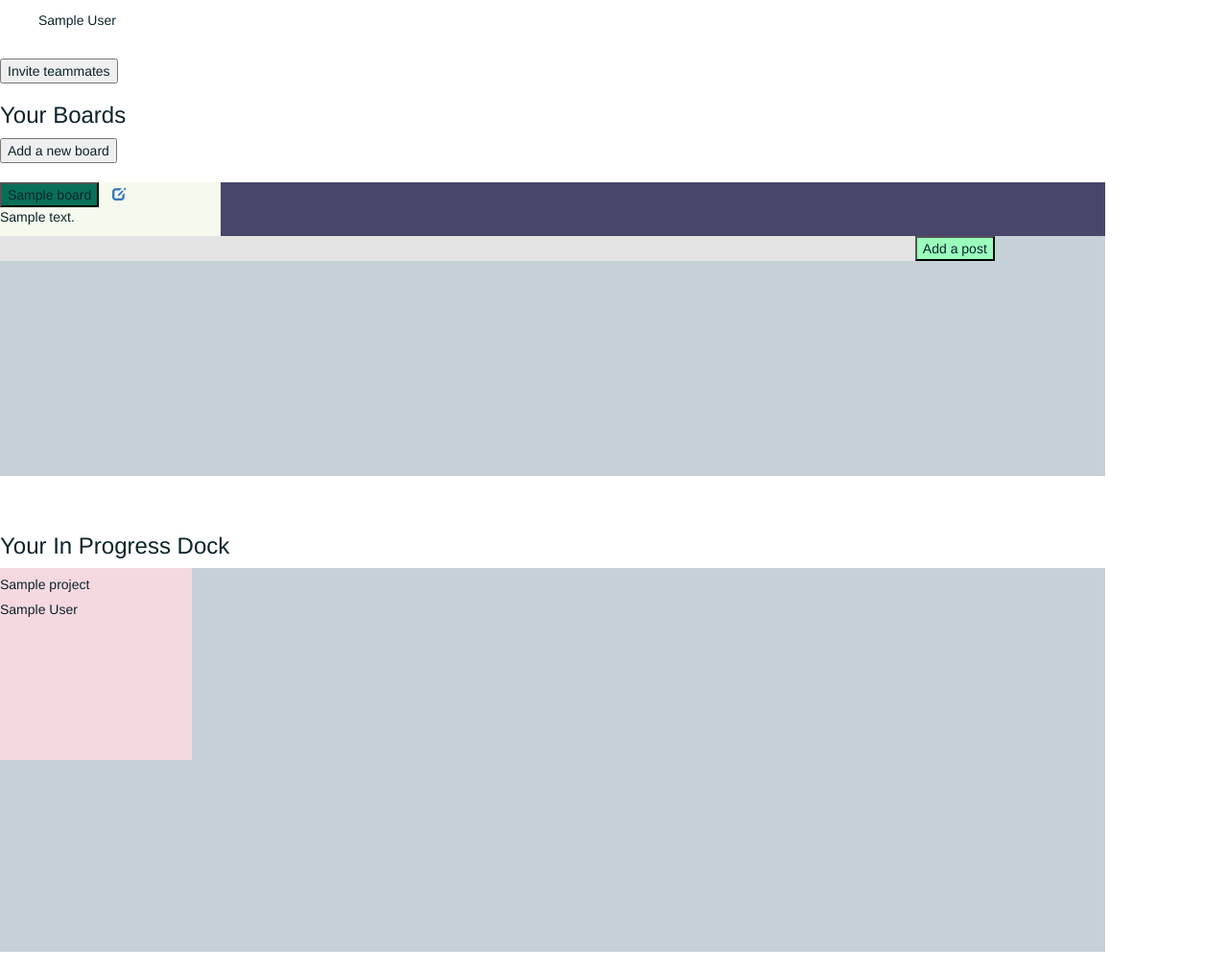
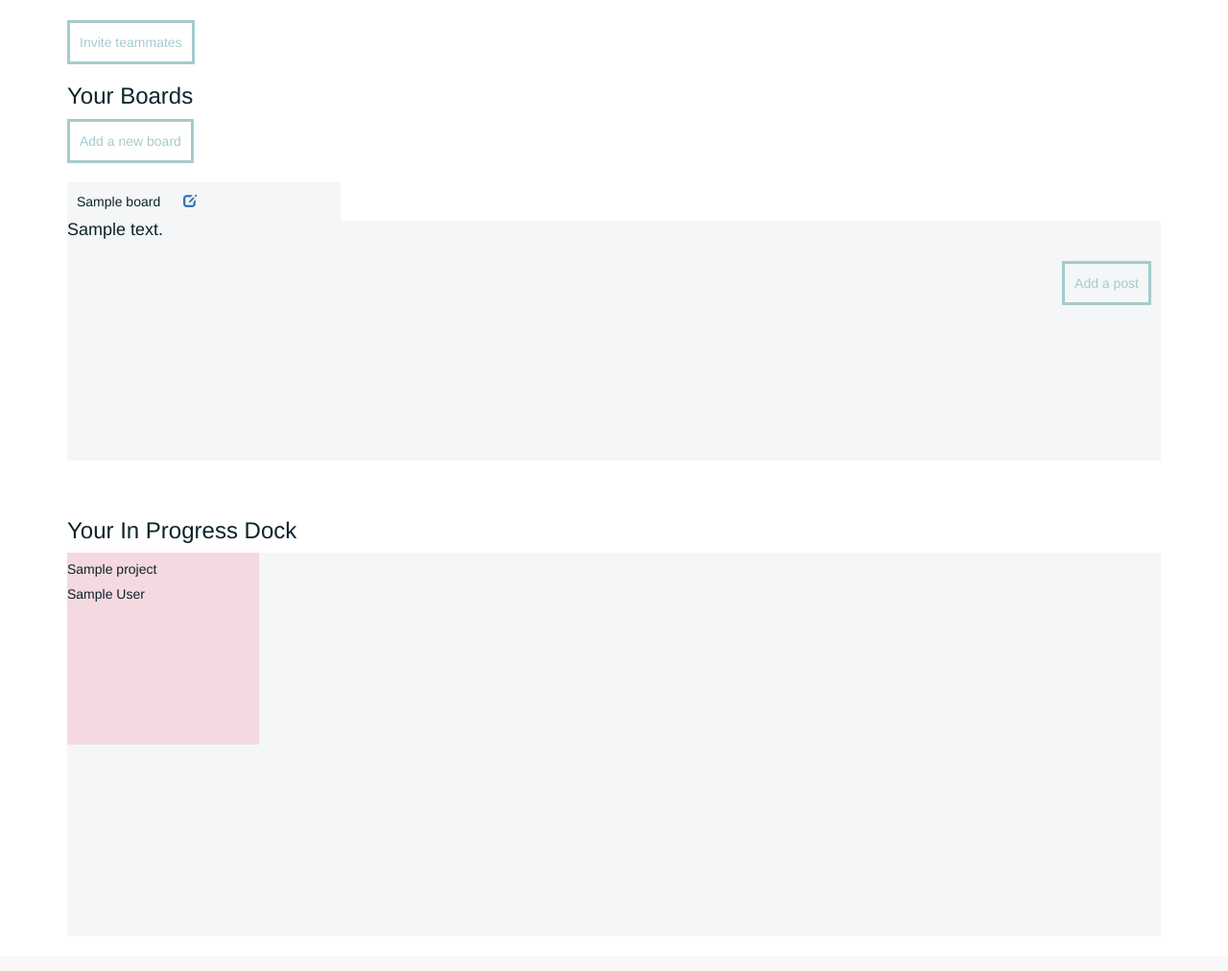
Before and after one commit to moreKEYTAR/Hackbright-project, a Flask app: page /view-team in a window 1280 px wide. Shown: the part 350-1362 px from the top of the page at 96% size. After the commit the page ends 1126 px from the top, so only its background shows below. Run offline with Flask 2, Linux system fonts and the light colour scheme; the visitor is signed in with stand-in values (Sample User, id 1); tables that the repository leaves empty hold one stand-in row (values such as "Sample post"); some libraries are stand-ins or nearby versions; some web fonts are replaced.

Commit message:
Worked on button and navbar styling. About to change front page floating div.

```diff
--- a/server.py
+++ b/server.py
@@ -109,20 +109,20 @@ def productivity_data_chartA():
                             "Saturday",
                             "Sunday"],
                  "datasets": [{"data": weekly_stats,
-                               "backgroundColor": ["yellow",
-                                                   "blue",
-                                                   "lightgreen",
-                                                   "purple",
-                                                   "pink",
-                                                   "orange",
-                                                   "lightblue"],
-                               "hoverBackgroundColor": ["#FF6384",
-                                                        "#36A2EB",
-                                                        "#FFCE56",
-                                                        "#FF6384",
-                                                        "#36A2EB",
-                                                        "#FFCE56",
-                                                        "#FF6384"]
+                               "backgroundColor": ["#FF6384",
+                                                   "#A5CBCC",
+                                                   "#FF7E6B",
+                                                   "#70AE6E",
+                                                   "#FFB8C7",
+                                                   "#434371",
+                                                   "#F4D461"],
+                               "hoverBackgroundColor": ["#E68C94",
+                                                        "#C9DFE0",
+                                                        "#FFB2A6",
+                                                        "#9FC89D",
+                                                        "#FACCE1",
+                                                        "#767697",
+                                                        "#F8E39A"]
                                }]
                  }
 
@@ -524,7 +524,10 @@ def invite_new_teammates(team_id):
     #  Update database to track pending invite
     for email in emails_lst:
         already_relationshp = None
+        # import pdb; pdb.set_trace()
         user_object = q.get_user_by_email(email)
+            # <lantz.ek@gmail.com  U_ID: 10  Displayname: Liz>s
+
         if user_object:  # user is a member
             # if the user is registered or not, the relationship begins as null
             # check for userteam relationship
@@ -537,6 +540,7 @@ def invite_new_teammates(team_id):
                         break  # relationship exists, regardless of status
                 if already_relationshp is None:
                     new_userteam = UserTeam(user_id=user_object.u_id, team_id=team_id, is_member=None)
+                    #<UT_ID: None  User: 10  Team: 8>
                     q.add_to_db(new_userteam)
             else:
                 new_userteam = UserTeam(user_id=user_object.u_id, team_id=team_id, is_member=None)
--- a/static/scripts/team-main.js
+++ b/static/scripts/team-main.js
@@ -74,12 +74,20 @@ function updateInteractivity () {
 /// FUNCTION TO HAVE MOST RECENT BOARD OPEN ///
 
 function showRecentBoard() {
+
+    let $everyBoard = $('.board');
+    $everyBoard.addClass("sleepy");
     let currentBoard = $('#current-board-info').attr("value");
+
     if (currentBoard === "None") {
         console.log("Boards all closed.");
+
     } else {
         $(".show-projects").hide();
         $(".make-new-project").hide();
+
+        let $myBoard = $('#'+currentBoard+'');
+        $myBoard.removeClass("sleepy");
         $("#show-projects-" + currentBoard).show();
         $("#make-new-project-" + currentBoard).show();
 }}
--- a/static/styles/main.css
+++ b/static/styles/main.css
@@ -6,11 +6,10 @@
   lt-pink: #F5D9E0
   lt-aqua: #A5CBCC
   rich brown: #5E4E40
-  midnight: #0D242B*/
+  board color (light llight gray): #F4F6F7;
+  midnight: #0D242B */
 
-html {
-  /*color: #0D242B;*/
-}
+
 
 @font-face {
     font-family: 'Bariol-Regular';
@@ -93,14 +92,54 @@ body {
   }*/
 /**/
 
+  /*#A5CBCC;*/
+  /*  #FCFDFA;*/
+button {
+  border: 0;
+  border-radius: 0;
+  background-color: transparent;
+  border: 3px solid #A5CBCC;
+  padding: 10px;
+  color: #A5CBCC;
 
-
-
-
-#landing-top-div {
 
 }
 
+button:hover {
+  color: yellow;
+
+}
+
+.board > button {
+  border: 0;
+  border-radius: 0;
+  color: #0D242B;
+}
+
+/*.glyphicon.glyphicon-one-fine-dot:before {
+    content: "\25cf";
+    font-size: 1.5em;
+}
+*/
+.team-div {
+  margin-top: 25px;
+  display:inline-block;
+  width:30%;
+  height:100px;
+  vertical-align: top;
+}
+
+#pd-notes-textarea-is-owner {
+  width: 100%;
+}
+
+#dashboard-link {
+ margin-top: 15px;
+}
+
+.navbar-form {
+  margin-top: 20px;
+}
 
 #blurry-work-vid {
   width:100%;
@@ -170,6 +209,14 @@ body {
   background-repeat: no-repeat;
 }
 
+.circle {
+  width: 100px;
+  height: 100px;
+  background: red;
+  -moz-border-radius: 50px;
+  -webkit-border-radius: 50px;
+  border-radius: 50px;
+}
 
 h1, h2, h3, h4, h5, h6 {
   font-family: 'Bariol-Regular-Italic', Helvetica, Arial, sans-serif;
@@ -178,6 +225,10 @@ h1, h2, h3, h4, h5, h6 {
   font-size: 10em;
   color: #0D242B;
 }*/
+
+.inline-header {
+  display: inline-block;
+}
 .btn-primary {
 
 }
@@ -192,6 +243,19 @@ h1, h2, h3, h4, h5, h6 {
 /* used in navbar for Dashboard */
 .large-para-text {
   font-size: 2em;
+}
+h2 {
+  margin:0;
+  padding:0;
+}
+
+#home-row-1 {
+
+  background: url("/static/assets/img/f1-patrick-perkins-350622.jpg");
+  background-size: 100%;
+  height:400px;
+  text-align: center;
+  padding:60px;
 }
 
 span.attribution {
@@ -224,9 +288,7 @@ ul li.one-team-member {
     padding-left:0;
 }
 
-/*h3.inline-heading {
-  display:inline;
-}*/
+
 
 a.edit-this {
   font-style: italic;
@@ -239,39 +301,40 @@ a.edit-this {
   display: none;
 }
 
-.board > button {
-  background-color:#087058;
-}
+
 
 .board {
   display:inline-block;
   /*float:left; */
   /* I had to add the float to get them to be inline at all*/
   vertical-align: top;
-  background-color:#F5F9EE;
-  width:20%;
+  background-color:#F4F6F7;
+  width:25%;
+  margin-right: 8px;
+}
+
+.sleepy {
+  background-color:#E4EAEC;
 }
 
 #all-team-boards {
-  width:90%;
-  background-color: rgb(71, 71, 107);
-  /* what do i do about height??*/
+  width:100%;
+
 }
 
-.add-project-to-board-button {
-  background-color:#99ffbb;
-}
+
 
 .show-projects {
-  width:90%;
+  width:100%;
   min-height: 250px;
-  background-color:#C5D1D6;
+  background-color:#F4F6F7;
 }
 
 .make-new-project {
-  background-color:#E4E4E4;
-  width:90%;
+  background-color:#F4F6F7;
+  width:100%;
   text-align: bottom;
+  padding: 10px;
 }
 
 .make-new-project {
@@ -281,12 +344,15 @@ a.edit-this {
 .project {
   display:inline-block;
   vertical-align: top;
+
+
 }
 
 .project-content-idea {
   background-color: #A5CBCC;
   width:128px;
   height:128px;
+  padding: 6px;
   /* #C4DAD5 */
 }
 
@@ -294,6 +360,7 @@ a.edit-this {
   background-color: #F5D9E0;
   width:128px;
   height:128px;
+  padding: 6px;
   /* #C4DAD5 */
 }
 
@@ -304,18 +371,29 @@ a.edit-this {
   width:200px;
   height:200px;
 }
+.if-unclaimed-project {
+  display: inline-block;
+}
 
+.upvotes {
+  display: inline-block;
+}
 .make-new-project {
   text-align:right;
 }
+
+.if-board-has-projects {
+  padding: 6px;
+}
+
 #team-invitations-form textarea {
   resize: none;
 }
 
 .dock {
   /* styling update pending */
-  background-color:#C5D1D6;
-  width:90%;
+  background-color:#F4F6F7;
+  width:100%;
   /* same width as #all-team-boards...may be a good idea to make this a joint styling*/
   height:400px;
   /*temporary height*/
@@ -328,7 +406,10 @@ a.edit-this {
   background-color:#00b3b3;
 }*/
 
-
+h4.description {
+  margin: 0;
+  padding: 0;
+}
 /* MODAL STYLING */
 .modal {
   display:none; /* Starts hidden, using CSS */
--- a/templates/base.html
+++ b/templates/base.html
@@ -43,8 +43,8 @@
     <div class="collapse navbar-collapse" id="navbar-collapse-1">
 
       <ul class="nav navbar-nav">
-        <li><a href="/"><img src="/static/assets/icons/logo-88.png"></a></li>
-          <li><a href="http://localhost:5000/dashboard"><span class="large-para-text">Dashboard</span></a></li>
+        <li><a href="/"><img src="/static/assets/icons/logo-40.png"></a></li>
+          <li><a id="dashboard-link" href="http://localhost:5000/dashboard"><span class="large-para-text">Dashboard</span></a></li>
       </ul>
 
       <form class="navbar-form navbar-right" action="/logout" method="POST" role="logout">
@@ -68,7 +68,7 @@
     <div class="collapse navbar-collapse" id="navbar-collapse-2">
       <ul class="nav navbar-nav">
 
-        <li><a href="/"><img src="/static/assets/icons/logo-88.png"></a></li>
+        <li><a href="/"><img src="/static/assets/icons/logo-40.png"></a></li>
       </ul>
       <form action="/sign-in" method='GET' class="navbar-form navbar-right">
         <input type="hidden" name="button-click-choice" value="log-in">
--- a/templates/team-main.html
+++ b/templates/team-main.html
@@ -8,14 +8,14 @@
   Refer to model to see Team attributes and relationships-->
 
 {% block content %}
+<div class="container">
 <br><br><br><br><br><br><br>
 <!-- This will get updated with a redirect -->
 <input id="current-board-info" type="hidden" name="notes"
        value="{{ session.get('current_board') }}">
 
-<p>{{ team.t_id }}</p>
 
-<h1>Team home: {{ team.name }}</h1>
+<h1 class="inline-header">Team home: {{ team.name }}</h1>
 <a class="editing-glyph" href="#"><span class="glyphicon glyphicon-edit"></span></a>
 {% if team.desc %}
 <h5>{{ team.desc }}</h5>
@@ -62,9 +62,7 @@
               {{ board.name }}</button>
         <a class="editing-glyph" href="#"><span class="glyphicon glyphicon-edit"></span></a>
         <!-- <a href="#"><span class="glyphicon glyphicon-trash"></span></a> -->
-      {% if board.desc %}
-      <p class="description">{{ board.desc }}</p>
-      {% endif %}
+
 
     </div> <!-- Closes an individual board div -->
     {% endfor %}
@@ -84,7 +82,9 @@
        id="show-projects-{{ board.b_id }}" hidden>
       <!--This div is no longer required; will remove when code is refactored
           for jquery agreement too, but currently has hiding & width settings requiring it to be kept -->
-
+    {% if board.desc %}
+      <h4 class="description">{{ board.desc }}</h4>
+    {% endif %}
     <!-- optional div, board.projects -->
     {% if board.projects %}
     <div class="if-board-has-projects">
@@ -363,7 +363,7 @@
             <p>Notes: <i>(max 3000 char)</i></p>
             <textarea id="pd-notes-textarea-is-owner"
                       form="project-details-owner-form"
-                      name="notes" rows="12" cols="50"></textarea>
+                      name="notes"></textarea>
           </div>
           <br>
           <input type="submit" value="Save Changes"
@@ -398,7 +398,7 @@
     </div>  <!-- ///////// CLOSE MODAL WINDOW CONTENT /////// -->
 </div>  <!-- Close "new-board-modal" -->
 <br>  <!-- end of page break spacing -->
-
+</div> <!-- Close container div -->
 
 <!-- ***************************************************************** -->
 <!-- **************************** SCRIPTS **************************** -->
```
Also changed, not shown: static/scripts/dashboard.js (+11 -3 lines), templates/dashboard.html (+7 -15 lines), templates/home.html (+8 -6 lines), static/assets/img/f1-patrick-perkins-350622.jpg.
